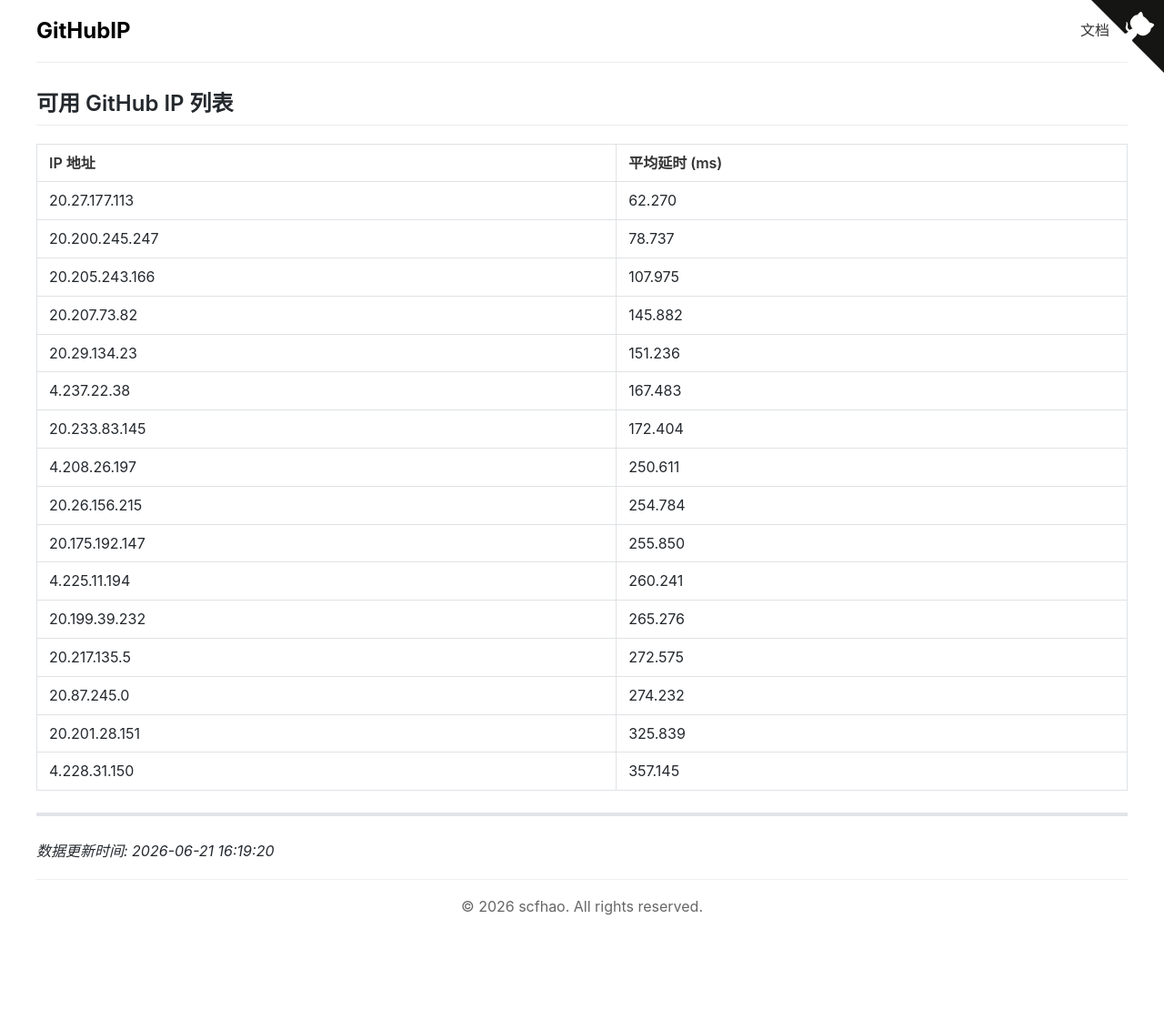
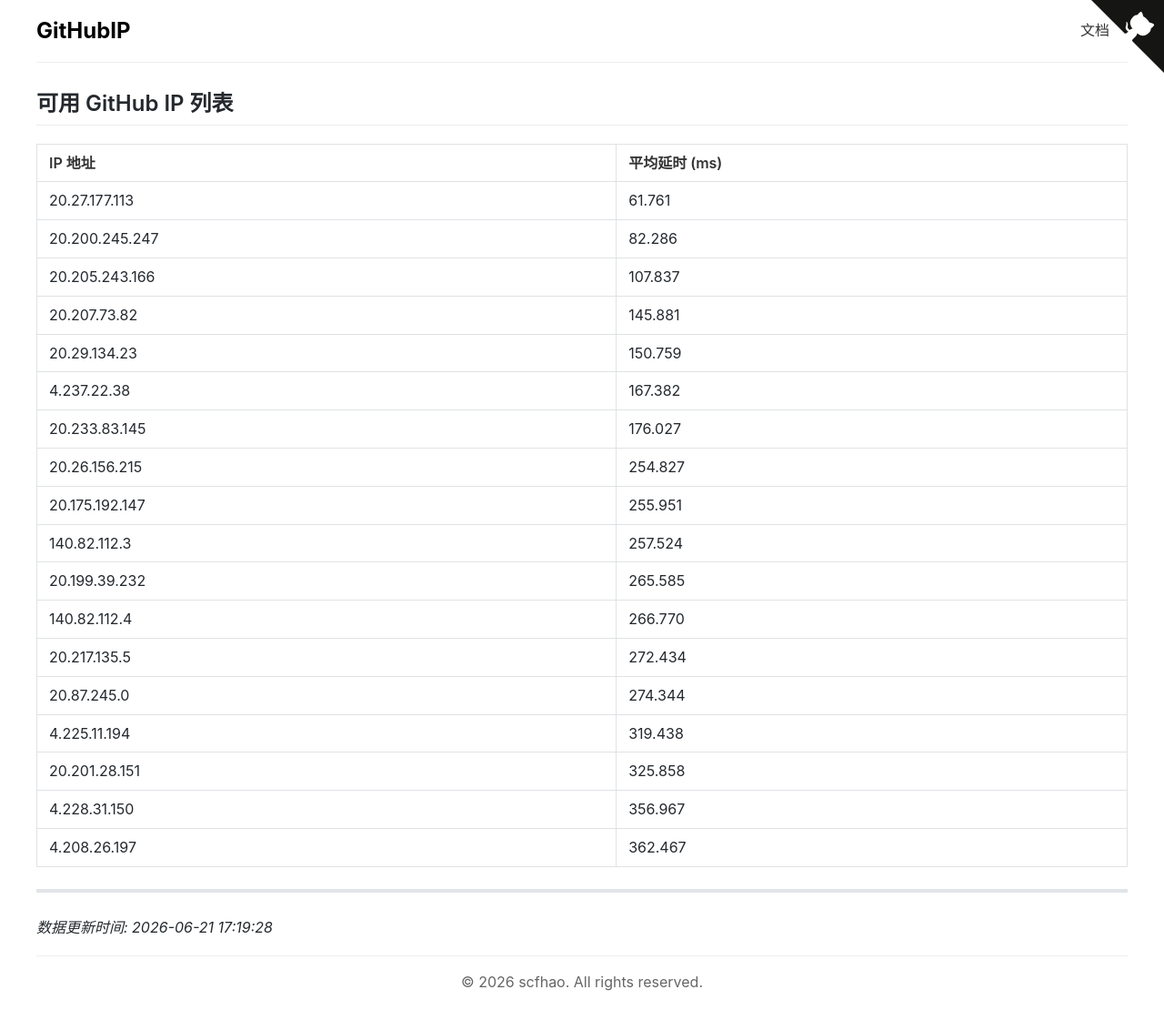
Before and after one commit to scfhao/GitHubIP, a Jekyll site: the page built from index.md, in a window 1280 px wide. Shown: the whole page at 91% size. Built offline with Jekyll 4.4.1, drawn with Linux system fonts in a browser that asks for light colours; before the commit the page ends 1026 px from its top, so only the background shows below that.

Commit message:
自动脚本执行 - 2026-06-21 17:19:28

```diff
--- a/index.md
+++ b/index.md
@@ -1,30 +1,32 @@
 ---
 layout: home
 title: GitHub IP 列表
-date: 2026-06-21 16:19:20
+date: 2026-06-21 17:19:28
 ---
 
 ## 可用 GitHub IP 列表
 
 | IP 地址 | 平均延时 (ms) |
 |---------|--------------|
-| 20.27.177.113 | 62.270 |
-| 20.200.245.247 | 78.737 |
-| 20.205.243.166 | 107.975 |
-| 20.207.73.82 | 145.882 |
-| 20.29.134.23 | 151.236 |
-| 4.237.22.38 | 167.483 |
-| 20.233.83.145 | 172.404 |
-| 4.208.26.197 | 250.611 |
-| 20.26.156.215 | 254.784 |
-| 20.175.192.147 | 255.850 |
-| 4.225.11.194 | 260.241 |
-| 20.199.39.232 | 265.276 |
-| 20.217.135.5 | 272.575 |
-| 20.87.245.0 | 274.232 |
-| 20.201.28.151 | 325.839 |
-| 4.228.31.150 | 357.145 |
+| 20.27.177.113 | 61.761 |
+| 20.200.245.247 | 82.286 |
+| 20.205.243.166 | 107.837 |
+| 20.207.73.82 | 145.881 |
+| 20.29.134.23 | 150.759 |
+| 4.237.22.38 | 167.382 |
+| 20.233.83.145 | 176.027 |
+| 20.26.156.215 | 254.827 |
+| 20.175.192.147 | 255.951 |
+| 140.82.112.3 | 257.524 |
+| 20.199.39.232 | 265.585 |
+| 140.82.112.4 | 266.770 |
+| 20.217.135.5 | 272.434 |
+| 20.87.245.0 | 274.344 |
+| 4.225.11.194 | 319.438 |
+| 20.201.28.151 | 325.858 |
+| 4.228.31.150 | 356.967 |
+| 4.208.26.197 | 362.467 |
 
 ---
 
-*数据更新时间: 2026-06-21 16:19:20*
+*数据更新时间: 2026-06-21 17:19:28*
```
